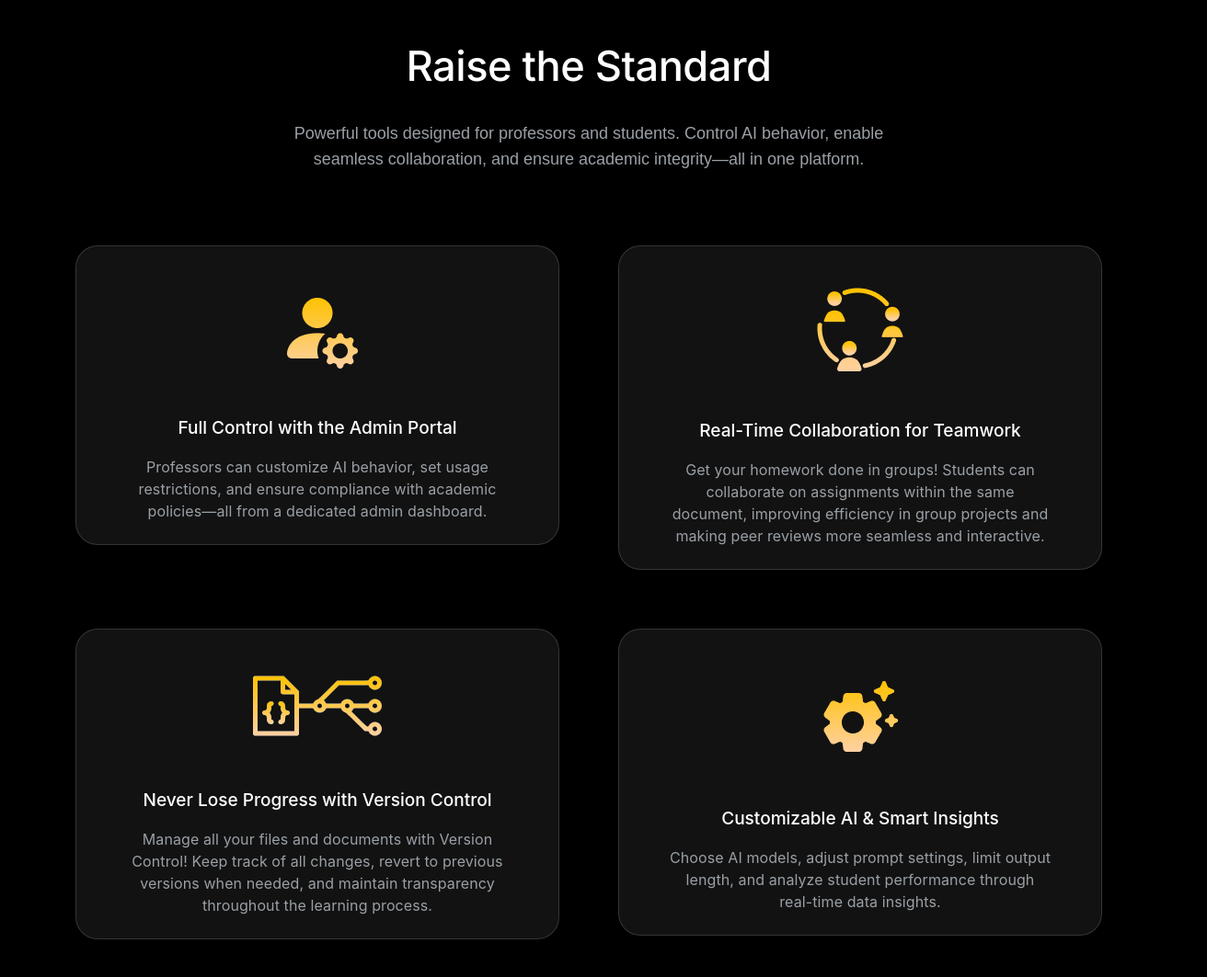
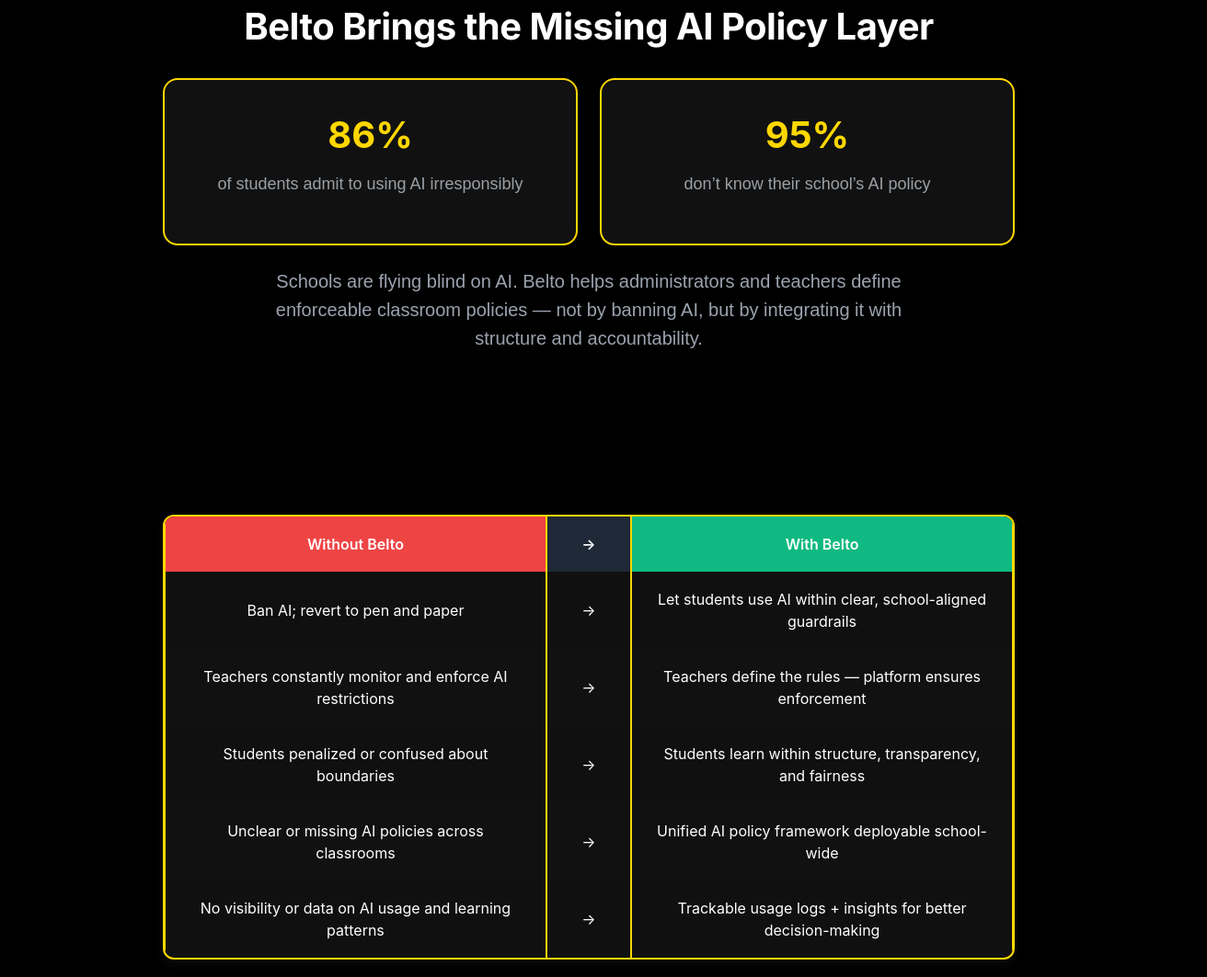
Before and after one commit to BeltoAI/doc-com, a website: page index.html in a window 1280 px wide. Shown: the part 2336-3399 px from the top of the page at 92% size, 1312 px wide, since content can reach past the window. Drawn offline with nearby package versions, Linux system fonts and the light colour scheme; a script that the page names is missing; a web font is replaced by a local one.

Commit message:
Update index.html

```diff
--- a/index.html
+++ b/index.html
@@ -643,13 +643,126 @@
         <!-- WHO USING AREA END -->
 
         <!-- BELTO WORKS AREA START -->
-        <section id="product" class="belto-works-area">
-            <div class="container">
-                <div class="belto-works-wrpper d-flex flex-column">
-                    <div class="belto-works-top">
-                        <h3 class="wow fadeInUp">Raise the Standard</h3>
-                        <p class="wow fadeInUp">Powerful tools designed for professors and students. Control AI behavior, enable seamless collaboration, and ensure academic integrity—all in one platform.</p>
-                    </div>
+<section id="product" class="belto-works-area" style="padding-top: 80px; padding-bottom: 80px; background-color: #000">
+  <div class="container">
+    <div class="belto-works-wrpper d-flex flex-column">
+      <div class="belto-works-top text-center mb-5">
+        <h3 class="wow fadeInUp" style="color: white; font-size: 2.5rem; font-weight: 700;">Belto Brings the Missing AI Policy Layer</h3>
+
+        <div class="row justify-content-center mb-4">
+          <div class="col-md-5">
+            <div class="stat-box text-center">
+              <div class="stat-number">86%</div>
+              <p class="stat-label">of students admit to using AI irresponsibly</p>
+            </div>
+          </div>
+          <div class="col-md-5">
+            <div class="stat-box text-center">
+              <div class="stat-number">95%</div>
+              <p class="stat-label">don’t know their school’s AI policy</p>
+            </div>
+          </div>
+        </div>
+
+        <p class="wow fadeInUp" style="color: #9ca3af; font-size: 1.25rem; max-width: 720px; margin: 0 auto;">
+          Schools are flying blind on AI. Belto helps administrators and teachers define enforceable classroom policies — not by banning AI, but by integrating it with structure and accountability.
+        </p>
+      </div>
+
+      <div class="row justify-content-center mt-5">
+        <div class="col-lg-10">
+          <div class="comparison-table wow fadeInUp" data-wow-delay="0.3s">
+            <table class="table table-bordered table-striped text-center" style="background-color: #111; color: white; border: 2px solid gold;">
+              <thead>
+                <tr>
+                  <th style="width: 45%; background-color: #ef4444; color: white;">Without Belto</th>
+                  <th style="width: 10%; background-color: #1f2937; color: white;">→</th>
+                  <th style="width: 45%; background-color: #10b981; color: white;">With Belto</th>
+                </tr>
+              </thead>
+              <tbody>
+                <tr>
+                  <td>Ban AI; revert to pen and paper</td>
+                  <td>→</td>
+                  <td>Let students use AI within clear, school-aligned guardrails</td>
+                </tr>
+                <tr>
+                  <td>Teachers constantly monitor and enforce AI restrictions</td>
+                  <td>→</td>
+                  <td>Teachers define the rules — platform ensures enforcement</td>
+                </tr>
+                <tr>
+                  <td>Students penalized or confused about boundaries</td>
+                  <td>→</td>
+                  <td>Students learn within structure, transparency, and fairness</td>
+                </tr>
+                <tr>
+                  <td>Unclear or missing AI policies across classrooms</td>
+                  <td>→</td>
+                  <td>Unified AI policy framework deployable school-wide</td>
+                </tr>
+                <tr>
+                  <td>No visibility or data on AI usage and learning patterns</td>
+                  <td>→</td>
+                  <td>Trackable usage logs + insights for better decision-making</td>
+                </tr>
+              </tbody>
+            </table>
+          </div>
+        </div>
+      </div>
+    </div>
+  </div>
+</section>
+
+<style>
+  .stat-box {
+    background-color: #111;
+    border: 2px solid gold;
+    border-radius: 16px;
+    padding: 30px 20px;
+    text-align: center;
+    height: 100%;
+    margin-bottom: 20px;
+  }
+  .stat-number {
+    font-size: 2.5rem;
+    font-weight: bold;
+    color: gold;
+    margin-bottom: 10px;
+  }
+  .stat-label {
+    font-size: 1.1rem;
+    color: #d1d5db;
+    margin: 0;
+  }
+  .comparison-table table {
+    border-collapse: separate;
+    border-spacing: 0;
+    border-radius: 12px;
+    overflow: hidden;
+    box-shadow: 0 4px 12px rgba(255,255,255,0.05);
+    border: 2px solid gold;
+  }
+  .comparison-table th,
+  .comparison-table td {
+    padding: 18px 24px;
+    font-size: 16px;
+    vertical-align: middle;
+    color: white;
+  }
+  .comparison-table thead th {
+    font-weight: 600;
+  }
+</style>
+
+
+
+
+
+
+
+
                     <div class="belto-works-bottom">
                         <div class="row gy-3 g-lg-3 g-xl-3">
 
@@ -990,63 +1103,12 @@
         </section>
         <!-- DISCOVER POWER AREA END -->
 
-        <!-- QUESTION COMMUNITY AREA START -->
-        <section id="faqs-area" class="question-community">
-            <div class="container">
-                <div class="question-community-wrpper">
-                    <div class="question-community-top">
-                        <h2 class="wow fadeInUp">FAQs</h2>
-                    </div>
-                    <div class="accordion-wrpper">
-                        <div id="accordion" class="accordion-container">
-                            <div class="single-accordion-item wow fadeInUp">
-                                <h4 class="accordion-title">
-                                    <p>What is Belto Doc?</p>
-                                </h4>
-                                <div class="accordion-content">
-                                    <p>Belto Doc is an AI-powered platform designed for academic environments. It helps maintain academic integrity by allowing professors to set submission guidelines while providing students with a smart, secure, and collaborative workspace for their assignments.</p>
-                                </div>
-                            </div>
-                            <div class="single-accordion-item wow fadeInUp">
-                                <h4 class="accordion-title">
-                                    <p>How does Belto Doc help prevent cheating?</p>
-                                </h4>
-                                <div class="accordion-content">
-                                    <p>Belto Doc helps prevent cheating by creating a controlled environment where professors can set restrictions. For example, they can disable content pasting from third-party websites or track if a student navigates away from the screen.</p>
-                                </div>
-                            </div>
-                            <div class="single-accordion-item wow fadeInUp">
-                                <h4 class="accordion-title">
-                                    <p>Can Belto Doc be integrated with our current Learning Management System (LMS)?</p>
-                                </h4>
-                                <div class="accordion-content">
-                                    <p>Yes, Belto Doc integrates with major LMS platforms like Canvas.</p>
-                                </div>
-                            </div>
-                            <div class="single-accordion-item wow fadeInUp">
-                                <h4 class="accordion-title">
-                                    <p>What kind of AI training does Belto Doc use?</p>
-                                </h4>
-                                <div class="accordion-content">
-                                    <p>Belto Doc creates individual chat sessions for each class and lecture. Each lecture has its own dedicated chat, trained exclusively on your course content. This ensures students study using your materials without distractions from outside sources.</p>
-                                </div>
-                            </div>
-                            <div class="single-accordion-item wow fadeInUp">
-                                <h4 class="accordion-title">
-                                    <p>Is there support for group projects and collaborative work?</p>
-                                </h4>
-                                <div class="accordion-content">
-                                    <p>Absolutely. Professors can enable collaboration on submissions, allowing groups of students to work together on a single project.</p>
-                                </div>
-                            </div>
-                        </div>
-                    </div>
-                </div>
-            </div>
-        </section>
-        <!-- QUESTION COMMUNITY AREA END -->
-
-       <!-- SMART SECURETY AREA START -->
+
+
+
+
+
+<!-- SMART SECURETY AREA START -->
        <section class="smart-securety-area">
         <div class="container">
             <div class="smart-securety-wrpper">
@@ -1303,6 +1365,99 @@
 </style>
 
 
+
+
+
+
+
+
+
+
+
+
+
+
+
+
+        <!-- QUESTION COMMUNITY AREA START -->
+<section id="faqs-area" class="question-community">
+    <div class="container">
+        <div class="question-community-wrpper">
+            <div class="question-community-top">
+                <h2 class="wow fadeInUp">FAQs</h2>
+            </div>
+            <div class="accordion-wrpper">
+                <div id="accordion" class="accordion-container">
+
+                    <div class="single-accordion-item wow fadeInUp">
+                        <h4 class="accordion-title">
+                            <p>What is Belto Doc?</p>
+                        </h4>
+                        <div class="accordion-content">
+                            <p>Belto Doc is an AI-powered writing workspace where students learn with structure — not shortcuts. Professors define how AI behaves, ensuring submissions follow academic rules while promoting real learning.</p>
+                        </div>
+                    </div>
+
+                    <div class="single-accordion-item wow fadeInUp">
+                        <h4 class="accordion-title">
+                            <p>How is Belto different from ChatGPT or other AI tools?</p>
+                        </h4>
+                        <div class="accordion-content">
+                            <p>Belto doesn’t just generate content — it enforces learning policies. Students can’t override behavior, use banned sources, or bypass your rules. It’s AI built for education, not open-ended prompting.</p>
+                        </div>
+                    </div>
+
+                    <div class="single-accordion-item wow fadeInUp">
+                        <h4 class="accordion-title">
+                            <p>Can I control how students use the AI?</p>
+                        </h4>
+                        <div class="accordion-content">
+                            <p>Yes. You can set prompt limits, control generation length, disable citations, restrict certain formats, and even define the tone of responses. Think of it as classroom-specific AI governance — built into your LMS.</p>
+                        </div>
+                    </div>
+
+                    <div class="single-accordion-item wow fadeInUp">
+                        <h4 class="accordion-title">
+                            <p>Does Belto integrate with our LMS?</p>
+                        </h4>
+                        <div class="accordion-content">
+                            <p>Yes. Belto integrates seamlessly with major LMS platforms like Canvas, Blackboard, and Moodle — so you can manage AI compliance without changing your workflow.</p>
+                        </div>
+                    </div>
+
+                    <div class="single-accordion-item wow fadeInUp">
+                        <h4 class="accordion-title">
+                            <p>What kind of AI powers Belto?</p>
+                        </h4>
+                        <div class="accordion-content">
+                            <p>Each class gets its own AI assistant, trained exclusively on your uploaded lecture materials. Students can ask questions, reflect on concepts, and get writing guidance — all within your academic guardrails.</p>
+                        </div>
+                    </div>
+
+                    <div class="single-accordion-item wow fadeInUp">
+                        <h4 class="accordion-title">
+                            <p>Can Belto support group projects?</p>
+                        </h4>
+                        <div class="accordion-content">
+                            <p>Absolutely. Professors can enable collaborative sessions where students work together under shared AI and submission rules — just like in real classrooms, but smarter.</p>
+                        </div>
+                    </div>
+
+                    <div class="single-accordion-item wow fadeInUp">
+                        <h4 class="accordion-title">
+                            <p>Is Belto secure and FERPA-compliant?</p>
+                        </h4>
+                        <div class="accordion-content">
+                            <p>Yes. Belto is built with security-first architecture and adheres to FERPA compliance standards. Student data is never shared, sold, or used to train external models.</p>
+                        </div>
+                    </div>
+
+                </div>
+            </div>
+        </div>
+    </div>
+</section>
+<!-- QUESTION COMMUNITY AREA END -->
 
 
 
```
